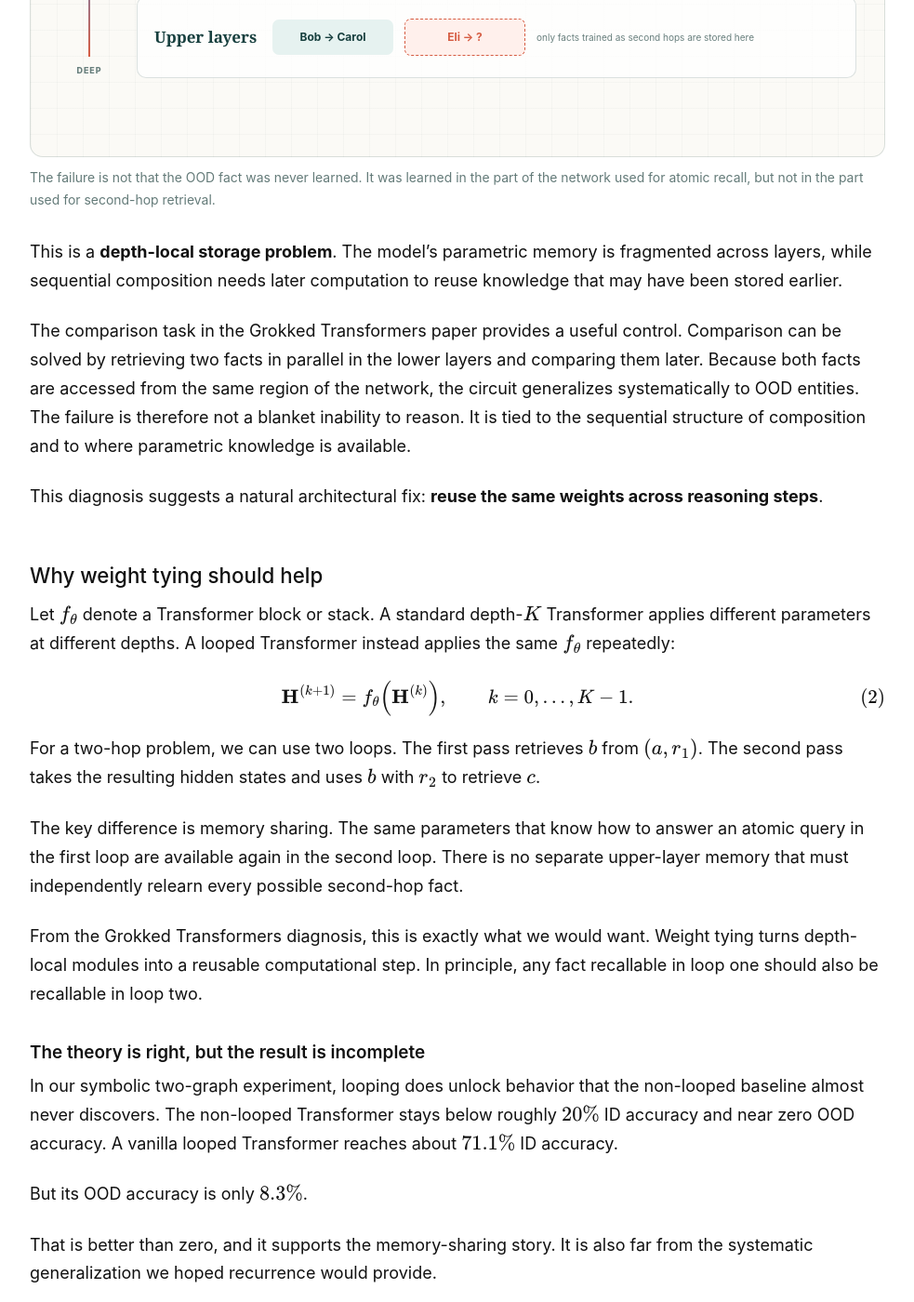
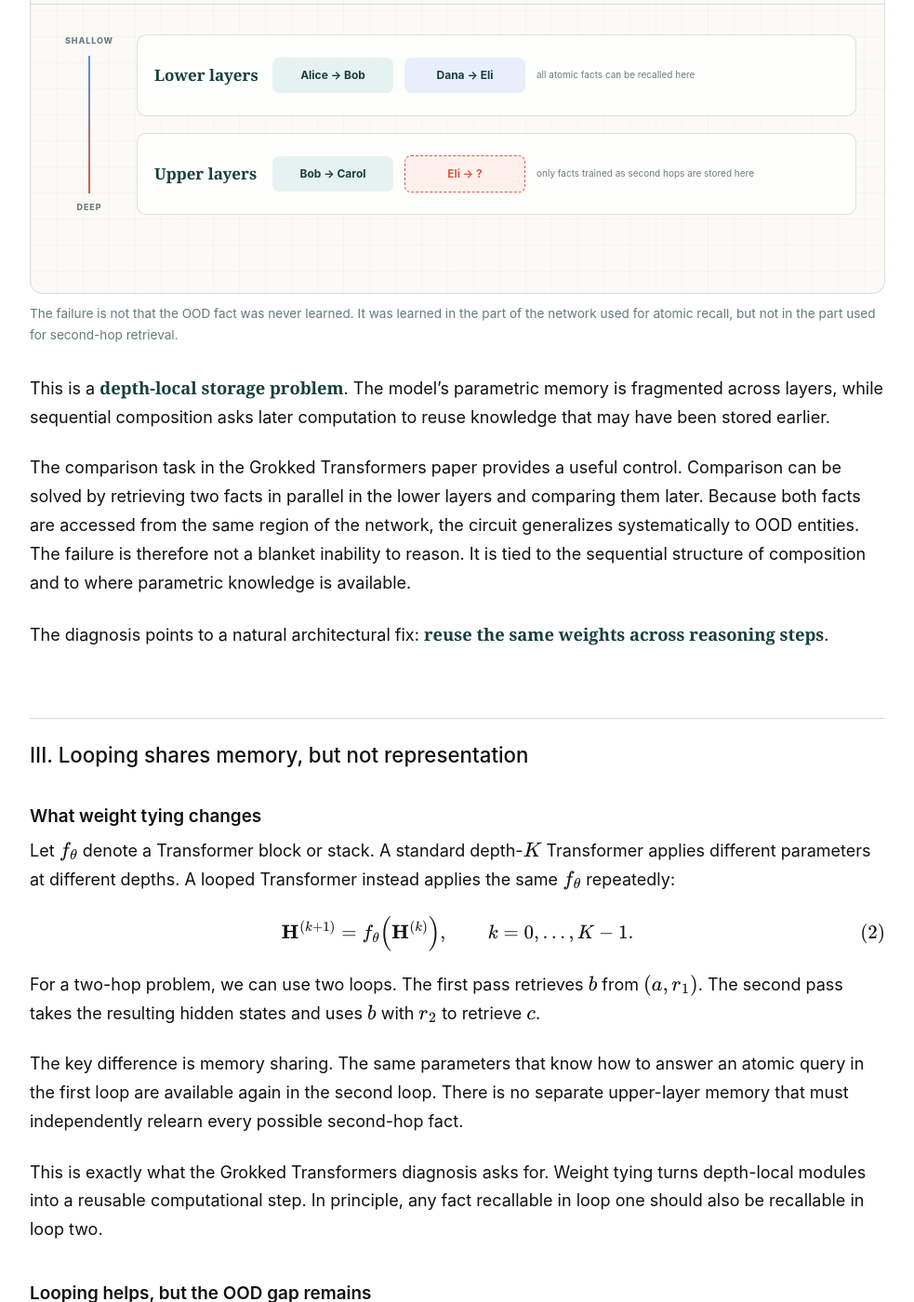
Before and after one commit to zixuan-wang-dlt/zixuan-wang-dlt.github.io, a Jekyll site: the page built from _posts/2026-07-10-discoloop-implicit-reasoning.md, in a window 1280 px wide and 1400 px high, scrolled down 4781 px. Shown: the whole window at 93% size, without its empty margins (148-1131 px from the left). Built offline with Jekyll 4.4.1, drawn with Linux system fonts in a browser that asks for light colours; some web fonts are replaced; formulas are drawn with MathJax 3; comment, search, counter and statistics services are not loaded; some of the changed text lies outside the part shown.

Commit message:
Refine DiscoLoop blog structure and prose

```diff
--- a/_posts/2026-07-10-discoloop-implicit-reasoning.md
+++ b/_posts/2026-07-10-discoloop-implicit-reasoning.md
@@ -41,17 +41,19 @@
 <discoloop-fact-composition></discoloop-fact-composition>
 <p class="discoloop-caption">The bridge entity, Bob, is never part of the visible answer. It has to exist only long enough inside the model to make the second retrieval possible.</p>
 
-The question of this post is whether a language model can learn to do this composition *implicitly* and *systematically*. The answer turns out to have two parts. A standard Transformer has a memory-sharing problem across depth. A looped Transformer largely fixes that problem, but introduces a second one: the intermediate answer may be decodable without being represented in a form that the next loop can reliably use.
+This post follows that failure from a standard Transformer to a looped one. The standard model cannot reliably reuse parametric knowledge across depth. Weight tying fixes much of that problem, but not all of it: the intermediate answer may be decodable without being represented in a form that the next loop can reliably use.
 
 That distinction leads to [DiscoLoop](https://arxiv.org/abs/2607.00341), a looping architecture that carries both continuous hidden states and decoded discrete embeddings across recurrent computation.
 
-## Reasoning as knowledge manipulation
+## I. Reasoning as knowledge manipulation
+
+### Why care about implicit reasoning during pretraining?
 
 Reasoning is often discussed through chain-of-thought (CoT): let the model generate intermediate steps, put those steps back into the context, and continue from there. This is an effective way to spend more computation at inference time. The generated tokens also act as an external scratchpad. Once the model writes down “Bob,” the next step receives a clean token embedding for Bob in its input.
 
 But not every setting comes with a reasoning trace. During pretraining, a model mostly sees ordinary text and receives next-token supervision. A sentence can state a conclusion without spelling out all the latent deductions that made it true. Even when a trace could in principle be generated, repeatedly verbalizing every intermediate fact consumes context and changes the interface of the model.
 
-This motivates a stricter question:
+For pretraining, this leaves us with a stricter question:
 
 > Can a model compose knowledge stored in its parameters, within a single answer-producing forward computation, without first writing the bridge entity into the visible context?
 
@@ -67,20 +69,20 @@
 
 This setup distinguishes knowing from using. If the model fails because it never learned one of the atomic edges, the problem is memory. If it knows both edges but still cannot answer the composed query, the problem is reasoning over memory.
 
-### A clean test of compositional generalization
+### Can the model generalize the composition rule?
 
-To separate memorization from systematic composition, it helps to use two entity-disjoint knowledge graphs, $mathcal G_A$ and $mathcal G_B$, with the same relation vocabulary.
+To separate memorization from systematic composition, it helps to use two entity-disjoint knowledge graphs, $\mathcal G_A$ and $\mathcal G_B$, with the same relation vocabulary.
 
-- For $mathcal G_A$, training contains all atomic facts and some two-hop questions. Held-out two-hop questions form the **ID test set**.
-- For $mathcal G_B$, training contains all atomic facts but no two-hop questions. Every two-hop question forms the **OOD test set**.
+- For $\mathcal G_A$, training contains all atomic facts and some two-hop questions. Held-out two-hop questions form the **ID test set**.
+- For $\mathcal G_B$, training contains all atomic facts but no two-hop questions. Every two-hop question forms the **OOD test set**.
 
-The OOD split is deliberately unforgiving. The model has seen every edge in $mathcal G_B$, so failure cannot be blamed on missing factual knowledge. But it has never been rewarded for composing facts involving those entities. Success therefore requires transferring a learned rule of composition to a new set of entities.
+The OOD split is deliberately unforgiving. The model has seen every edge in $\mathcal G_B$, so failure cannot be blamed on missing factual knowledge. But it has never been rewarded for composing facts involving those entities. Success therefore requires transferring a learned rule of composition to a new set of entities.
 
 Can an ordinary Transformer do this?
 
-## What a vanilla Transformer learns
+## II. Why vanilla Transformers fail to generalize
 
-The most useful starting point is [Grokked Transformers are Implicit Reasoners](https://arxiv.org/abs/2405.15071), which studied almost exactly this question in a controlled setting. The paper trained decoder-only Transformers on a mixture of atomic facts and inferred facts. The model quickly fit its training set. Generalization came much later, after extended optimization far beyond overfitting: the familiar grokking phenomenon.
+A useful starting point is [Grokked Transformers are Implicit Reasoners](https://arxiv.org/abs/2405.15071), which studied almost exactly this question in a controlled setting. The paper trained decoder-only Transformers on a mixture of atomic facts and inferred facts. The model quickly fit its training set. Generalization came much later, after extended optimization far beyond overfitting: the familiar grokking phenomenon.
 
 For two-hop composition, the eventual result was asymmetric:
 
@@ -89,9 +91,9 @@
 
 So longer training did teach the model a more general circuit, but not a systematic one. It learned to compose familiar kinds of examples without learning a procedure that transferred to atomic facts seen only in isolation.
 
-### From memorization to a compositional circuit
+### What changes during grokking?
 
-The interpretability analysis in that work is especially revealing. Using logit lens and causal tracing across checkpoints, the authors found two qualitatively different solutions.
+The useful part is what happens inside the model. Using logit lens and causal tracing across checkpoints, the authors found two qualitatively different solutions.
 
 Early in training, the model relies on a **memorizing circuit**. It directly associates the visible query pattern with an answer. This circuit fits the observed inferred facts quickly, but it does not implement the two hops.
 
@@ -116,13 +118,15 @@
 <discoloop-depth-memory></discoloop-depth-memory>
 <p class="discoloop-caption">The failure is not that the OOD fact was never learned. It was learned in the part of the network used for atomic recall, but not in the part used for second-hop retrieval.</p>
 
-This is a **depth-local storage problem**. The model's parametric memory is fragmented across layers, while sequential composition needs later computation to reuse knowledge that may have been stored earlier.
+This is a **depth-local storage problem**. The model's parametric memory is fragmented across layers, while sequential composition asks later computation to reuse knowledge that may have been stored earlier.
 
 The comparison task in the Grokked Transformers paper provides a useful control. Comparison can be solved by retrieving two facts in parallel in the lower layers and comparing them later. Because both facts are accessed from the same region of the network, the circuit generalizes systematically to OOD entities. The failure is therefore not a blanket inability to reason. It is tied to the sequential structure of composition and to where parametric knowledge is available.
 
-This diagnosis suggests a natural architectural fix: **reuse the same weights across reasoning steps**.
+The diagnosis points to a natural architectural fix: **reuse the same weights across reasoning steps**.
 
-## Why weight tying should help
+## III. Looping shares memory, but not representation
+
+### What weight tying changes
 
 Let $f_\theta$ denote a Transformer block or stack. A standard depth-$K$ Transformer applies different parameters at different depths. A looped Transformer instead applies the same $f_\theta$ repeatedly:
 
@@ -135,9 +139,9 @@
 
 The key difference is memory sharing. The same parameters that know how to answer an atomic query in the first loop are available again in the second loop. There is no separate upper-layer memory that must independently relearn every possible second-hop fact.
 
-From the Grokked Transformers diagnosis, this is exactly what we would want. Weight tying turns depth-local modules into a reusable computational step. In principle, any fact recallable in loop one should also be recallable in loop two.
+This is exactly what the Grokked Transformers diagnosis asks for. Weight tying turns depth-local modules into a reusable computational step. In principle, any fact recallable in loop one should also be recallable in loop two.
 
-### The theory is right, but the result is incomplete
+### Looping helps, but the OOD gap remains
 
 In our symbolic two-graph experiment, looping does unlock behavior that the non-looped baseline almost never discovers. The non-looped Transformer stays below roughly $20\%$ ID accuracy and near zero OOD accuracy. A vanilla looped Transformer reaches about $71.1\%$ ID accuracy.
 
@@ -147,11 +151,11 @@
 
 What is still going wrong?
 
-## The bridge is present, but not usable
+### The bridge is present, but not usable
 
 The first possibility is that the looped model still fails to recover the bridge. We can test this directly by reading the LM head from the hidden state after the first loop.
 
-The result is surprisingly clean: on both ID and OOD examples, the correct bridge receives probability essentially $1.000$ at the expected position. The first loop has found Bob.
+The result is surprisingly clean. On both ID and OOD examples, the correct bridge receives probability essentially $1.000$ at the expected position. The first loop has found Bob.
 
 This rules out the original depth-local storage explanation as the remaining bottleneck. The shared block can recover the bridge, and the same shared block contains all atomic facts needed for the second hop.
 
@@ -185,11 +189,13 @@
 <discoloop-alignment></discoloop-alignment>
 <p class="discoloop-caption">Move the slider to mix the decoded bridge embedding into the continuous state. A moderate intervention nearly closes the generalization gap.</p>
 
-This is a useful mechanistic result because the intervention is narrow. We do not add more layers, reveal the ground-truth bridge, retrain the network, or change the second-hop memory. We only move the intermediate state toward the embedding of the token the model has already decoded.
+This experiment is hard to explain away as more capacity or more training. We do not add layers, reveal the ground-truth bridge, retrain the network, or change the second-hop memory. We only move the intermediate state toward the embedding of the token the model has already decoded.
 
 Looping solves the order and memory-sharing problem. The intervention exposes a second bottleneck: **representation alignment across loops**.
 
-## DiscoLoop: carry both kinds of state
+## IV. DiscoLoop: carry both kinds of state
+
+### A discrete channel alongside the continuous one
 
 The intervention uses a hard $\arg\max$ at one known bridge position. A general architecture should be differentiable, should not assume which position contains the useful intermediate result, and should work at every loop.
 
@@ -265,7 +271,7 @@
   <figcaption>The architectural gap widens at three hops, where every additional bridge must survive another recurrent handoff.</figcaption>
 </figure>
 
-## Does this matter for ordinary pretraining?
+### Does this matter for ordinary pretraining?
 
 Controlled graph tasks make the mechanism visible, but they leave open the practical question: does the mixed recurrent channel help a language model trained on real text?
 
@@ -288,25 +294,25 @@
 
 These experiments do not prove that every pretrained language model should be recurrent. They do suggest that the representation problem diagnosed on a tiny graph task survives at a scale where the model is learning ordinary language and mathematical text.
 
-## What this says about implicit reasoning
+### What does this tell us about implicit reasoning?
 
-The path from the vanilla Transformer to DiscoLoop separates three questions that are often collapsed into one.
+The path from the vanilla Transformer to DiscoLoop separates three questions that are easy to collapse into one.
 
-### Does the model know the facts?
+**Does the model know the facts?**
 
 Atomic accuracy can be perfect while compositional accuracy is poor. Knowledge storage is necessary but not sufficient.
 
-### Is the knowledge available at the right computational step?
+**Is the knowledge available at the right computational step?**
 
 In a standard Transformer, facts useful for different hops may be stored at different depths. This enables ID composition but prevents systematic OOD transfer. Weight tying gives every loop access to the same parametric memory.
 
-### Is the intermediate state represented in a reusable form?
+**Is the intermediate state represented in a reusable form?**
 
 A hidden state can linearly decode to the correct bridge while remaining geometrically far from its clean embedding. The next loop needs more than the right label under a probe; it needs a state that drives the right downstream computation.
 
 This last point is broader than multi-hop QA. Neural networks often contain information that a probe can recover but the model itself does not use. Decodability is evidence that information exists somewhere in the representation. It is not evidence that the representation is in the right format for the next algorithmic step.
 
-## Limitations and open questions
+### What remains open?
 
 The current evidence has clear boundaries.
 
--- a/_sass/_page.scss
+++ b/_sass/_page.scss
@@ -726,11 +726,21 @@
     }
 
     h2 {
-      margin-top: 2.5em;
+      margin-top: 3.25em;
+      padding-top: 1.15em;
+      border-top: 1px solid rgba(23, 63, 62, 0.18);
+      line-height: 1.2;
     }
 
     h3 {
-      margin-top: 1.9em;
+      margin-top: 2.15em;
+      line-height: 1.3;
+    }
+
+    p > strong:only-child {
+      color: #173f3e;
+      font-family: Georgia, "Times New Roman", serif;
+      font-size: 1.02em;
     }
 
     blockquote {
@@ -753,7 +763,7 @@
   .discoloop-caption {
     margin: 0.55em 0 2.1em;
     color: #647b79;
-    font-size: 0.82em;
+    font-size: 0.8em;
     line-height: 1.55;
   }
 
@@ -781,8 +791,8 @@
     figcaption {
       margin-top: 0.75em;
       color: #647b79;
-      font-size: 0.78em;
-      line-height: 1.5;
+      font-size: 0.8em;
+      line-height: 1.55;
       text-align: left;
     }
   }
@@ -794,7 +804,8 @@
   @include breakpoint(max-width $small) {
     .page__content {
       h2 {
-        margin-top: 2.1em;
+        margin-top: 2.6em;
+        padding-top: 0.95em;
       }
     }
 
```
Also changed, not shown: other parts of _posts/2026-07-10-discoloop-implicit-reasoning.md (+5 -5 lines).
